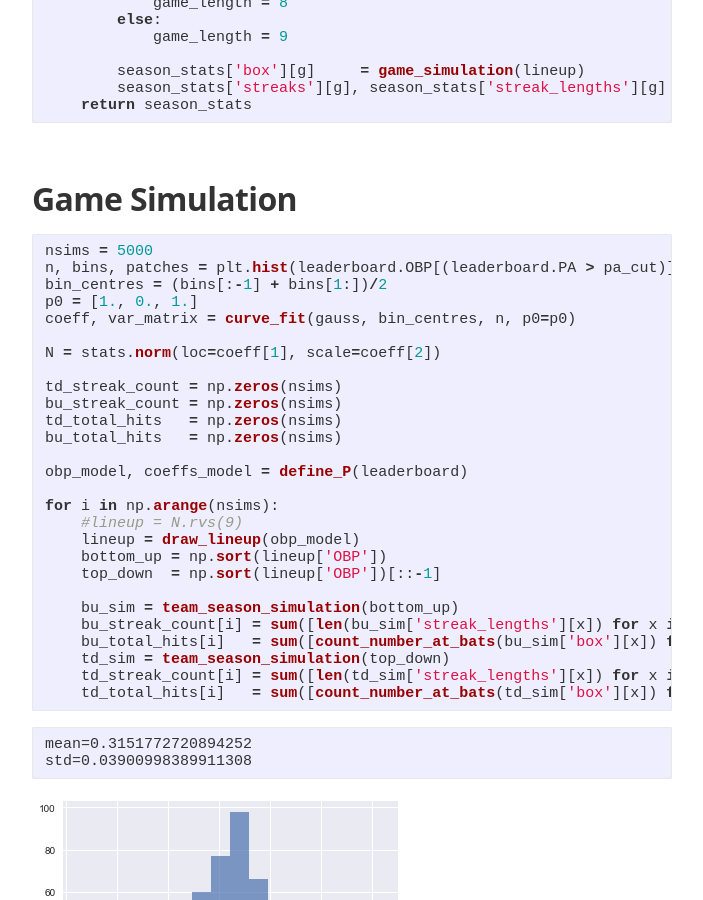
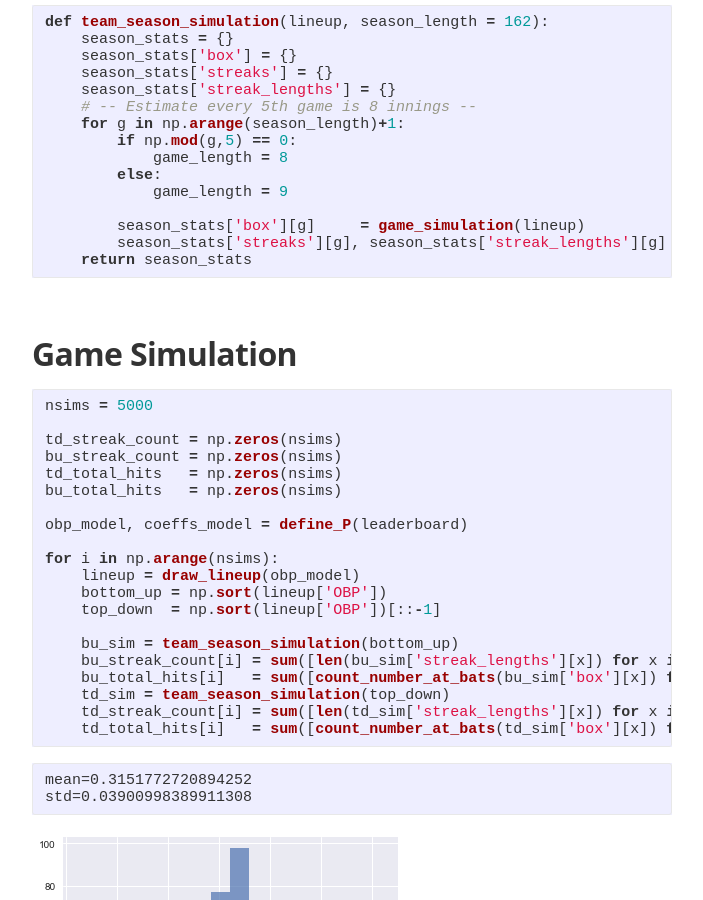
Before and after one commit to wrapgenius/wrapgenius.github.io, a Jekyll site: the page built from _posts/2019-04-23-Batting-Order-on-Clusterluck.md, in a window 1280 px wide and 900 px high, scrolled down 6704 px. Shown: the whole window, without its empty margins (288-991 px from the left). Built offline with Jekyll 4.4.1, drawn with Linux system fonts in a browser that asks for light colours; nearby versions of some CDN libraries; some web fonts are replaced; some of the changed text lies outside the part shown.

Commit message:
uploading clusterluck post figures

````diff
--- a/_posts/2019-04-23-Batting-Order-on-Clusterluck.md
+++ b/_posts/2019-04-23-Batting-Order-on-Clusterluck.md
@@ -390,12 +390,6 @@
 
 ```python
 nsims = 5000
-n, bins, patches = plt.hist(leaderboard.OBP[(leaderboard.PA > pa_cut)], 'scott', alpha = 0.70)
-bin_centres = (bins[:-1] + bins[1:])/2
-p0 = [1., 0., 1.]
-coeff, var_matrix = curve_fit(gauss, bin_centres, n, p0=p0)
-
-N = stats.norm(loc=coeff[1], scale=coeff[2])
 
 td_streak_count = np.zeros(nsims)
 bu_streak_count = np.zeros(nsims)
@@ -405,7 +399,6 @@
 obp_model, coeffs_model = define_P(leaderboard)
 
 for i in np.arange(nsims):
-    #lineup = N.rvs(9)
     lineup = draw_lineup(obp_model)
     bottom_up = np.sort(lineup['OBP'])
     top_down  = np.sort(lineup['OBP'])[::-1]
````
Also changed, not shown: other parts of _posts/2019-04-23-Batting-Order-on-Clusterluck.md (+1 -1 lines), assets/images/batting_order_files/batting_order_18_1.png, assets/images/batting_order_files/batting_order_34_0.png, assets/images/batting_order_files/batting_order_38_0.png.
